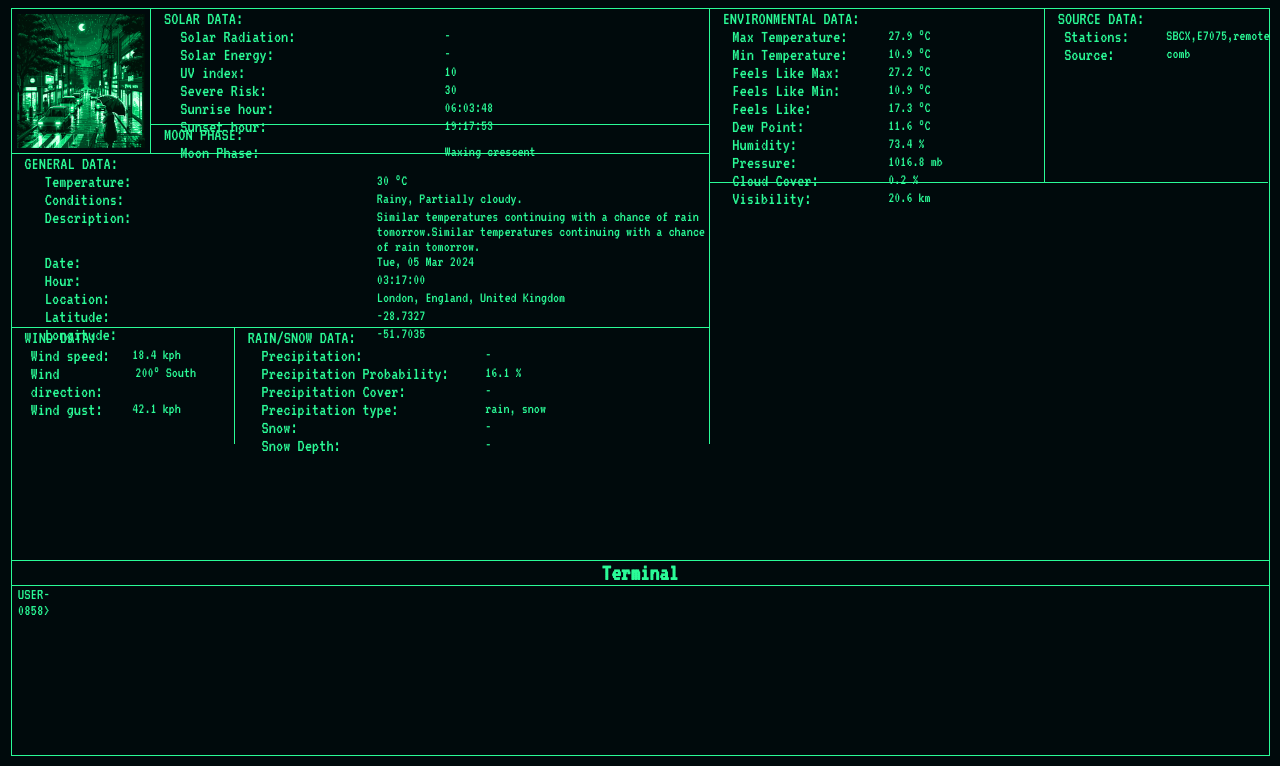
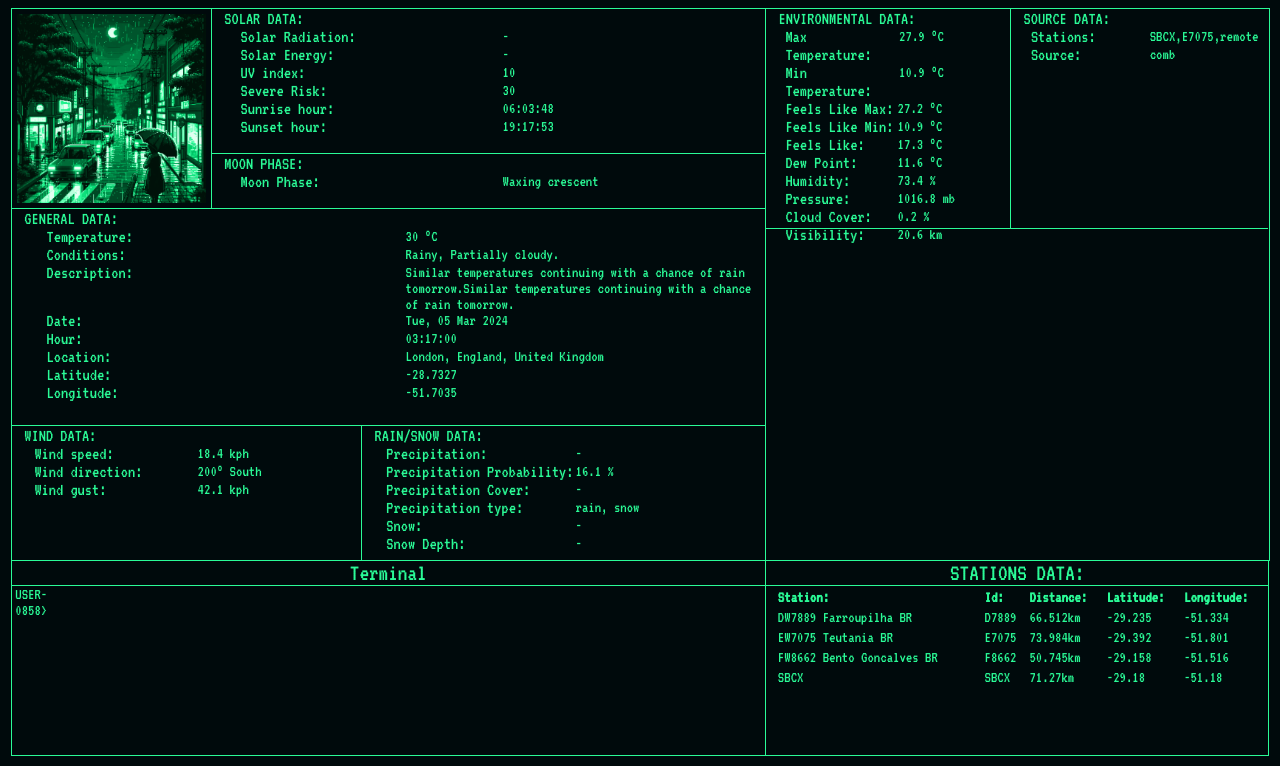
Before and after one commit to GabePalla/universal-weather-forecast-system, a plain HTML site: page index.html in a window 1280 px wide. Shown: the part 34-800 px from the top of the page. Drawn offline with Linux system fonts and the light colour scheme.

Commit message:
organizing files and folders

```diff
--- a/index.html
+++ b/index.html
@@ -17,9 +17,12 @@
         <section class="global-content-container" id="teste"
             data-global-content-container>
 
-            <img src="./images/rainy-day-at-night-2.png" alt
+            <div class="left-side-data-container">
+                <div class="image-solar-moon-data-container">
+                    <img src="./images/rainy-day-at-night-2.png"
                         class="weather-image default-container weather-image-border">
 
+                    <div class="solar-moon-data-container">
                         <div
                             class="solar-data weather-data-container weather-data-container-border default-container">
                             <label>SOLAR DATA:</label>
@@ -30,6 +33,8 @@
                             <label>MOON PHASE:</label>
                             <ul data-moon-phase-data-body></ul>
                         </div>
+                    </div>
+                </div>
 
                 <div
                     class="general-data weather-data-container weather-data-container-border default-container">
@@ -37,6 +42,7 @@
                     <ul data-general-data-body></ul>
                 </div>
 
+                <div class="wind-rain-snow-data-container">
                     <div
                         class="wind-data weather-data-container wind-data-container-border default-container">
                         <label>WIND DATA:</label>
@@ -48,7 +54,10 @@
                         <label>RAIN/SNOW DATA:</label>
                         <ul data-rain-snow-data-body></ul>
                     </div>
+                </div>
+            </div>
 
+            <div class="right-side-data-container">
                 <div
                     class="environmental-data weather-data-container weather-data-container-border default-container">
                     <label>ENVIRONMENTAL DATA:</label>
@@ -60,12 +69,13 @@
                     <label>SOURCE DATA:</label>
                     <ul data-source-data-body></ul>
                 </div>
+            </div>
 
             </section>
 
             <section class="input-data-container">
-            <div class="terminal terminal-border default-container">
-                <h3>Terminal</h3>
+                <div class="terminal title terminal-border default-container">
+                    <label>Terminal</label>
                     <div class="terminal-container">
                         <div class="log-container" data-log-container></div>
                         <div id="input-terminal" class="input-terminal">
@@ -75,6 +85,19 @@
                         </div>
                     </div>
                 </div>
+                <div class="stations-data title stations-border default-container">
+                <label>STATIONS DATA:</label>
+                <table>
+                    <thead>
+                        <th>Station:</th>
+                        <th>Id:</th>
+                        <th>Distance:</th>
+                        <th>Latitude:</th>
+                        <th>Longitude:</th>
+                    </thead>
+                    <tbody data-stations-data-body></tbody>
+                </table>
+            </div>
             </section>
         </body>
         <script type="module" src="./script.js"></script>
--- a/js/weather-data.js
+++ b/js/weather-data.js
@@ -5,6 +5,7 @@ const windDataBody = document.querySelector('[data-wind-data-body]');
 const rainSnowDataBody = document.querySelector('[data-rain-snow-data-body]');
 const environmentalDataBody = document.querySelector('[data-environmental-data-body]');
 const sourceDataBody = document.querySelector('[data-source-data-body]');
+const stationsDataBody = document.querySelector('[data-stations-data-body]');
 
 
 const solarDataMook = {
@@ -69,6 +70,49 @@ const sourceDataMook = {
         "remote"
     ],
     "source": "comb",
+}
+
+const stationsMockData = {
+    "D7889": {
+        "distance": 66512.0,
+        "latitude": -29.235,
+        "longitude": -51.334,
+        "useCount": 0,
+        "id": "D7889",
+        "name": "DW7889 Farroupilha BR",
+        "quality": 0,
+        "contribution": 0.0
+    },
+    "E7075": {
+        "distance": 73984.0,
+        "latitude": -29.392,
+        "longitude": -51.801,
+        "useCount": 0,
+        "id": "E7075",
+        "name": "EW7075 Teutania BR",
+        "quality": 0,
+        "contribution": 0.0
+    },
+    "F8662": {
+        "distance": 50745.0,
+        "latitude": -29.158,
+        "longitude": -51.516,
+        "useCount": 0,
+        "id": "F8662",
+        "name": "FW8662 Bento Goncalves BR",
+        "quality": 0,
+        "contribution": 0.0
+    },
+    "SBCX": {
+        "distance": 71270.0,
+        "latitude": -29.18,
+        "longitude": -51.18,
+        "useCount": 0,
+        "id": "SBCX",
+        "name": "SBCX",
+        "quality": 14,
+        "contribution": 0.0
+    }
 }
 
 function dataGenerator(labelAndKeysList, requestResponse, htmlElement, dataUnit) {
@@ -151,6 +195,21 @@ function windDataGenerator(requestResponse, htmlElement, dataUnit) {
     htmlElement.innerHTML = htmlElement.innerHTML.concat(dataElement);
 }
 
+function stationsDataGenerator(requestResponse, htmlElement) {
+    Object.entries(requestResponse).forEach(([key, value]) => {
+        let dataElement = `
+        <tr>
+            <td>${value.name}</td>
+            <td>${value.id}</td>
+            <td>${value.distance / 1000}km</td>
+            <td>${value.latitude}</td>
+            <td>${value.longitude}</td>
+        </tr>
+    `;
+        htmlElement.innerHTML = htmlElement.innerHTML.concat(dataElement);
+    })
+}
+
 async function getDataConfiguration() {
     try {
         const fetchReponse = await fetch('../conf/weather-data-config.json');
@@ -202,6 +261,7 @@ async function displayDataGenerator() {
     dataGenerator(resultObject['rainSnowData'], rainSnowDataMook, rainSnowDataBody, "metric");
     dataGenerator(resultObject['environmentalData'], environmentalDataMook, environmentalDataBody, "metric");
     dataGenerator(resultObject['sourceDara'], sourceDataMook, sourceDataBody, "metric");
+    stationsDataGenerator(stationsMockData, stationsDataBody)
     generalDataGenerator(generalDataMook, generalDataBody, "metric", true, "pt-br");
     windDataGenerator(windDataMook, windDataBody, "metric");
 }
--- a/script.js
+++ b/script.js
@@ -8,4 +8,4 @@ function gridGenerator() {
     globalContentContainer.style.gridTemplateRows = `repeat(auto-fill, minmax(${gridWidth}px, 1fr))`
 }
 
-gridGenerator();
+// gridGenerator();
--- a/style.css
+++ b/style.css
@@ -1,4 +1,4 @@
-@import "./styles/terminal.css";
+@import "./styles/input-data.css";
 @import "./styles/header.css";
 @import "./styles/weather-image.css";
 @import "./styles/weather-data.css";
@@ -28,14 +28,9 @@ body {
 }
 
 .global-content-container {
-    display: grid;
+    display: flex;
     flex-basis: 100%;
     border: 1px solid var(--default-color);
-}
-
-.input-data-container {
-    max-height: 25%;
-    min-height: 25%;
 }
 
 .default-container {
--- a/styles/terminal.css
+++ b/styles/input-data.css
@@ -1,14 +1,21 @@
+.input-data-container {
+    display: flex;
+    max-height: 25%;
+    min-height: 25%;
+}
+
 .terminal {
     display: flex;
     flex-direction: column;
     height: 100%;
+    width: 60%;
 }
 
 .terminal-border {
     border-width: 0px 1px 1px 1px;
 }
 
-.terminal > h3 {
+.title label {
     position: sticky;
     top: 0px;
     margin: 0px;
@@ -57,3 +64,25 @@
 .textarea-terminal:focus {
     outline: none;
 }
+
+.stations-data {
+    display: flex;
+    flex-direction: column;
+    flex-basis: 40%;
+}
+
+.stations-border {
+    border-width: 0px 1px 1px 0px;
+}
+
+.stations-data table {
+    padding-left: .7vw;
+}
+
+.stations-data table thead {
+    text-align: left;
+}
+
+.stations-data table hr {
+    width: 100%;
+}
--- a/styles/weather-data.css
+++ b/styles/weather-data.css
@@ -1,6 +1,34 @@
+.left-side-data-container {
+    width: 60%;
+    display: flex;
+    flex-direction: column;
+}
+
+.image-solar-moon-data-container {
+    display: flex;
+}
+
+.solar-moon-data-container {
+    display: flex;
+    flex-direction: column;
+    width: 100%;
+}
+
+.wind-rain-snow-data-container {
+    display: flex;
+    width: 100%;
+}
+
+.right-side-data-container {
+    display: flex;
+    width: 40%;
+    height: 40%;
+}
+
 .weather-data-container {
     padding: .1vw 0px .5vw 1vw;
-    font-size: 1.9vh;
+    /* font-size: 1.9vh; */
+    flex: 1 1 content;
 }
 
 .weather-data-container-border {
@@ -41,52 +69,3 @@
     width: 50%;
     text-align: left;
 }
-
-.solar-data {
-    grid-column-start: 6;
-    grid-column-end: 26;
-    grid-row-start: 1;
-    grid-row-end: 5;
-}
-
-.moon-phase {
-    grid-column-start: 6;
-    grid-column-end: 26;
-    grid-row-start: 5;
-    grid-row-end: 6;
-}
-
-.general-data {
-    grid-column-start: 1;
-    grid-column-end: 26;
-    grid-row-start: 6;
-    grid-row-end: 12;
-}
-
-.wind-data {
-    grid-column-start: 1;
-    grid-column-end: 9;
-    grid-row-start: 12;
-    grid-row-end: 16;
-}
-
-.rain-snow-data {
-    grid-column-start: 9;
-    grid-column-end: 26;
-    grid-row-start: 12;
-    grid-row-end: 16;
-}
-
-.environmental-data {
-    grid-column-start: 26;
-    grid-column-end: 38;
-    grid-row-start: 1;
-    grid-row-end: 7;
-}
-
-.source-data {
-    grid-column-start: 38;
-    grid-column-end: 46;
-    grid-row-start: 1;
-    grid-row-end: 7;
-}
--- a/styles/weather-image.css
+++ b/styles/weather-image.css
@@ -1,6 +1,6 @@
 .weather-image {
-    width: 100%;
-    height: 100%;
+    width: auto;
+    height: 25vh;
     padding: 5px;
     grid-column-start: 1;
     grid-column-end: 6;
```
Lines whose indentation alone changed are shown as unchanged.
